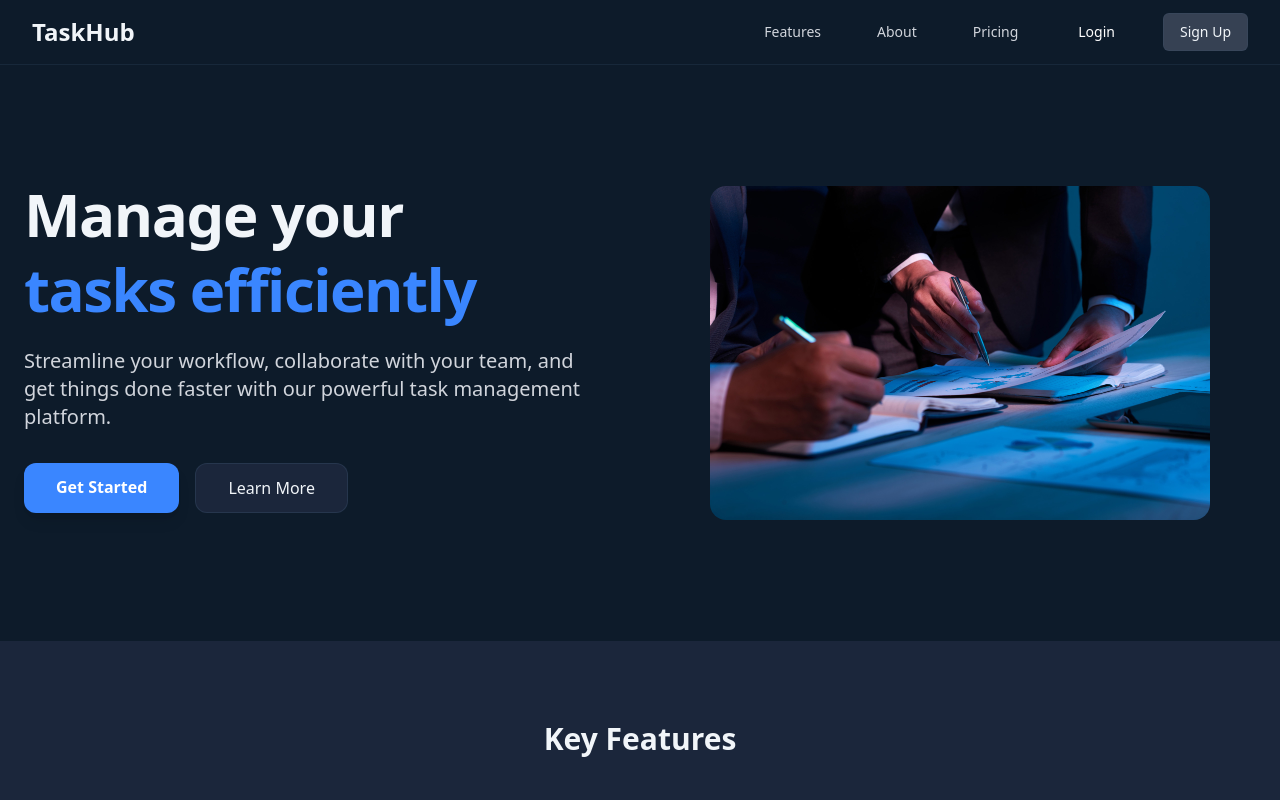
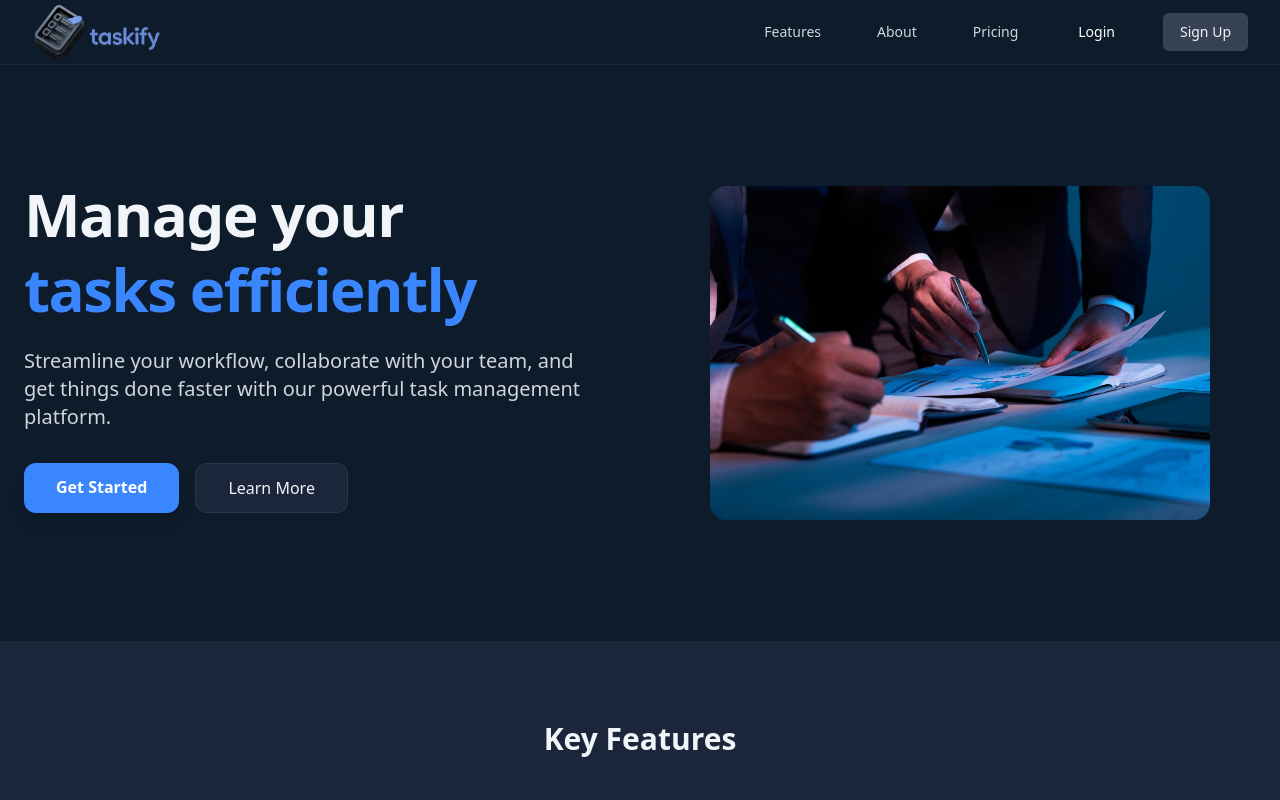
Before and after one commit to ZEESHAN8692/task-management-frontend, a Next.js app: page / in a window 1280 px wide. Shown: the top 800 px of the page. Built offline with nearby package versions, Linux system fonts and the light colour scheme.

Commit message:
some work

```diff
--- a/src/app/(user)/profile/page.tsx
+++ b/src/app/(user)/profile/page.tsx
@@ -52,7 +52,10 @@ const Profile = () => {
                 <div className="flex-shrink-0">
                   <div className="w-24 h-24 rounded-full overflow-hidden border-4 border-[#3A86FF]/20">
                     <img
-                      src="https://images.unsplash.com/photo-1734122415415-88cb1d7d5dc0?q=80&w=320&h=320&auto=format&fit=facearea&facepad=3&ixlib=rb-4.0.3&ixid=M3wxMjA3fDB8MHxwaG90by1wYWdlfHx8fGVufDB8fHx8fA%3D%3D"
+                      src={
+                        profileData?.image ||
+                        "https://via.placeholder.com/150"
+                      }
                       alt="Profile"
                       className="w-full h-full object-cover"
                     />
--- a/src/app/admin/profile/page.tsx
+++ b/src/app/admin/profile/page.tsx
@@ -53,7 +53,10 @@ const AdminProfile = () => {
                 <div className="flex-shrink-0">
                   <div className="w-24 h-24 rounded-full overflow-hidden border-4 border-[#3A86FF]/20">
                     <img
-                      src="https://images.unsplash.com/photo-1734122415415-88cb1d7d5dc0?q=80&w=320&h=320&auto=format&fit=facearea&facepad=3&ixlib=rb-4.0.3&ixid=M3wxMjA3fDB8MHxwaG90by1wYWdlfHx8fGVufDB8fHx8fA%3D%3D"
+                      src={
+                        profileData?.image ||
+                        "https://via.placeholder.com/150"
+                      }
                       alt="Profile"
                       className="w-full h-full object-cover"
                     />
--- a/src/components/LandingLayout/Header.tsx
+++ b/src/components/LandingLayout/Header.tsx
@@ -1,4 +1,5 @@
 "use client";
+import Image from 'next/image';
 import Link from 'next/link'
 import { usePathname } from 'next/navigation';
 
@@ -25,7 +26,17 @@ const LandingHeader = () => {
             {/* Logo */}
             <div className="flex items-center">
               <div className="flex-shrink-0">
-                <h1 className="text-2xl font-bold text-[#F1F5F9]">TaskHub</h1>
+                <Link href="/">
+                 <Image
+                  src="/logo.png"
+                  alt="TaskHub Logo"
+                  width={150}
+                  height={80}
+                  className="h-14 w-auto m-0.5"
+                  />
+                </Link>
+
+                {/* <h1 className="text-2xl font-bold text-[#F1F5F9]">TaskHub</h1> */}
               </div>
             </div>
 
```
